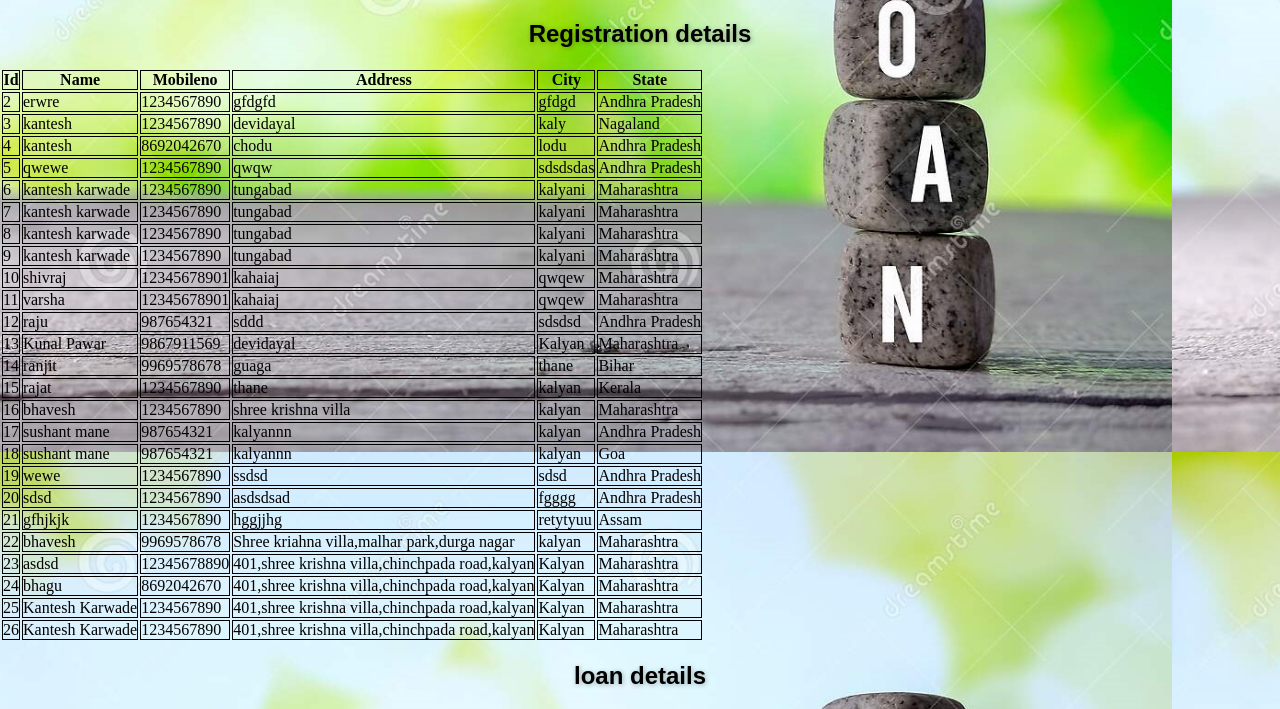
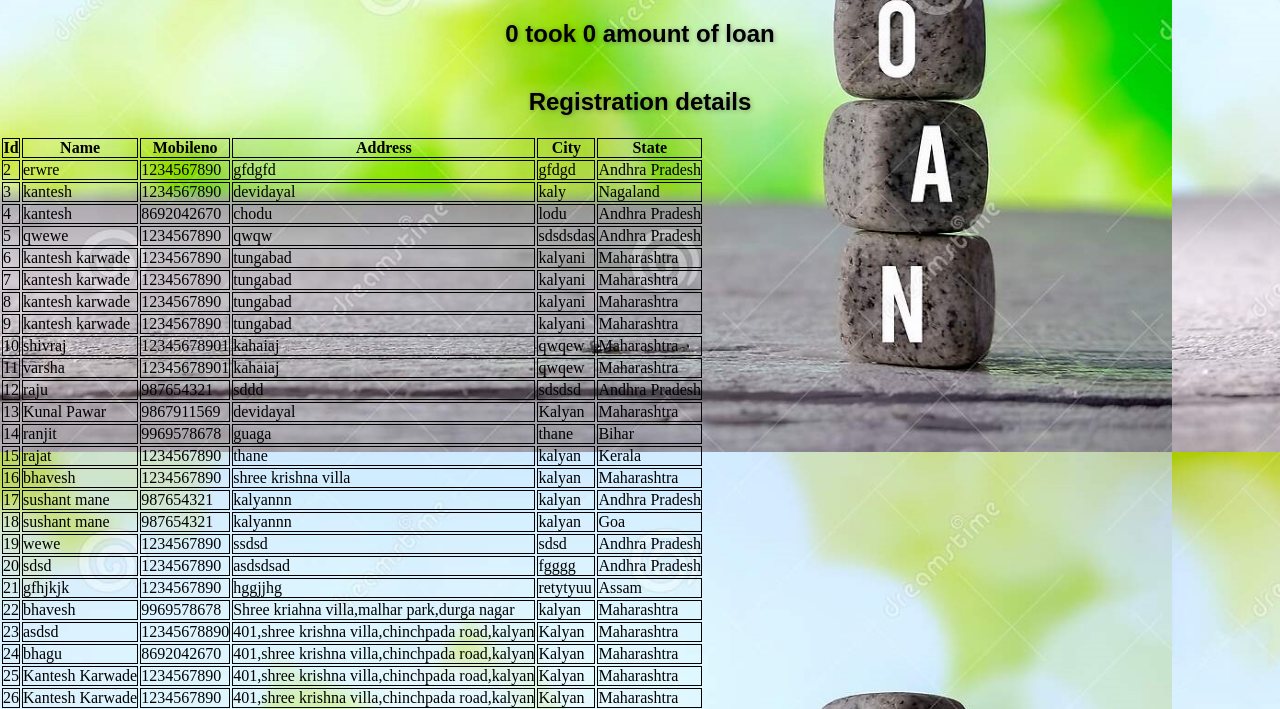
Before and after one commit to noob-in-coding/Loan-Management-System, a Django app: page /serverside/ in a window 1280 px wide. Shown: the top 709 px of the page. Run offline with Django 3.2, Linux system fonts and the light colour scheme; data comes from the database, SQL or seed files in the repository; both versions use the stored data as it was after the commit; parts of the project's set-up code (start-up, migrations or seed data) failed here and were passed over.

Commit message:
third commit

```diff
--- a/loan/views.py
+++ b/loan/views.py
@@ -10,7 +10,9 @@ def firstpage(request):
     return render(request,'registration.html')
 
 #for saving data in database created in models class Register
+name_recent=0
 def regform(request):
+    global name_recent
     nm=request.POST.get('fname')
     mobn=request.POST.get('mobileno')
     adr=request.POST.get('address')
@@ -18,7 +20,9 @@ def regform(request):
     st=request.POST.get('state')
     c=Register(name=nm, mobileno=mobn,address=adr,city=cit,state=st)
     c.save()
-    return render(request,'done.html',)
+    name_recent=c.name
+
+    return render(request,'done.html',{'recent':name_recent})
 
 #for accessing loanform.html page
 def secondpage(request):
@@ -26,8 +30,9 @@ def secondpage(request):
 
 
 #for saving data in database created in models class Loan and to calculate the compound insterest
+loan_recent=0
 def loancal(request):
-
+    global loan_recent
     ln=request.POST.get('loanamt')
     dura=request.POST.get('loanduration')
     roi=request.POST.get('rateofinterest')
@@ -41,15 +46,17 @@ def loancal(request):
     print(z)
     Ci=(x*(z/100))+x
     print(Ci)
+    loan_recent=d.loanamt
     current_time = datetime.datetime.now()
     f=current_time.day
     q=f+y
-    return render(request,'payableamt.html',{'result':Ci,'duedate':q,'curdate':f})
+    return render(request,'payableamt.html',{'result':Ci,'duedate':q,'curdate':f,'loan_rec':loan_recent})
 
 #for showing data stored in the backend
 
 def backnd(request):
     reg=Register.objects.all()
     lon=Loan.objects.all()
-
-    return render(request,'backend.html',{'re' : reg ,'lo' : lon })
+    loan_rece=loan_recent
+    name_rece=name_recent
+    return render(request,'backend.html',{'re' : reg ,'lo' : lon , 'loan_rce':loan_rece ,'name_rce':name_rece})
--- a/templates/backend.html
+++ b/templates/backend.html
@@ -15,6 +15,7 @@
     </style>
 </head>
 <body>
+    <h2>{{name_rce}} took {{loan_rce}} amount of loan</h2>
 
 
     {% if re %}
--- a/templates/done.html
+++ b/templates/done.html
@@ -11,6 +11,7 @@
 <body>
     <h1>Registered Successfully</h1>
     <a href="loanform.html"> PROCEED </a>
+    <h2>current user is:{{recent}}</h2>
 
 </body>
 </html>
```
Also changed, not shown: db.sqlite3.
